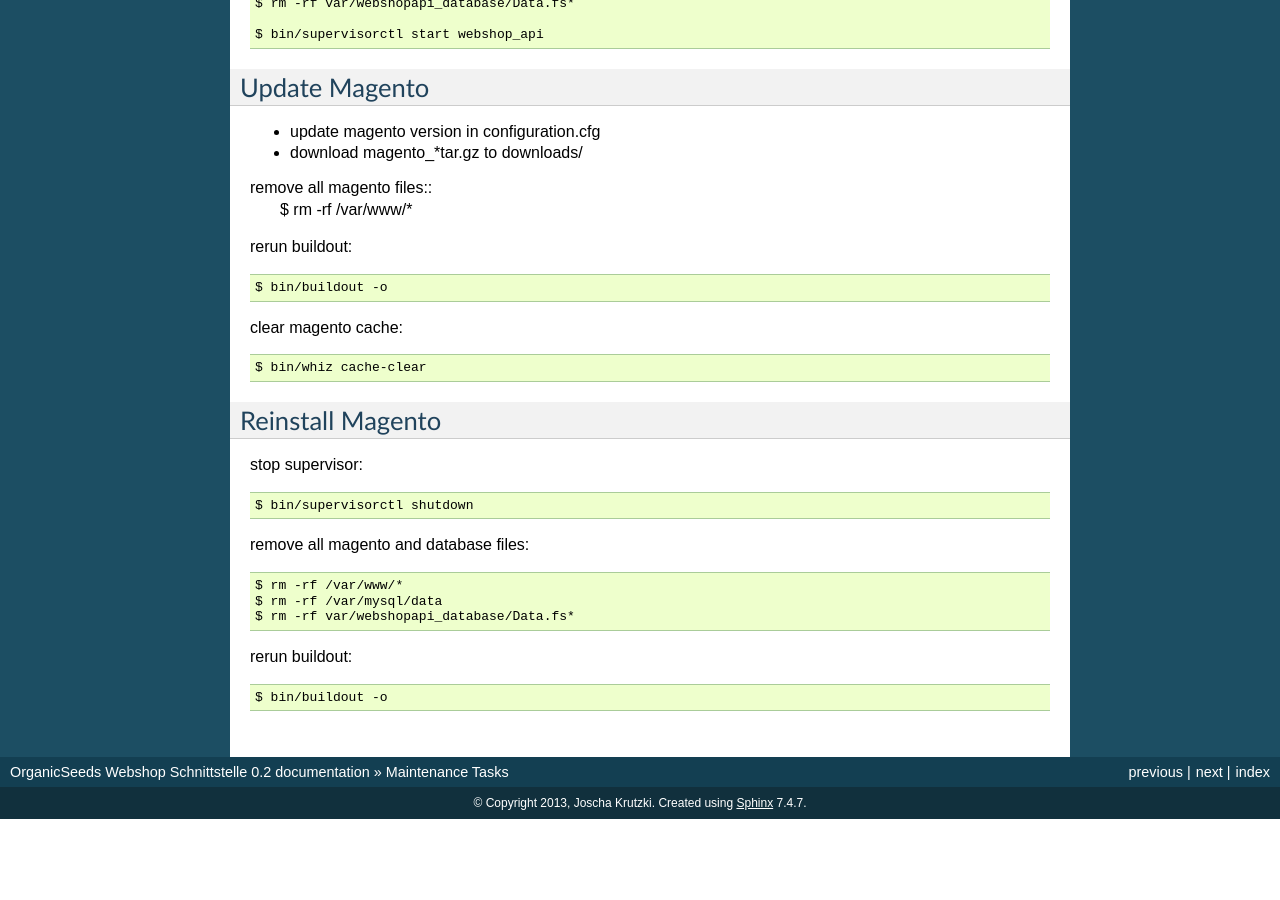
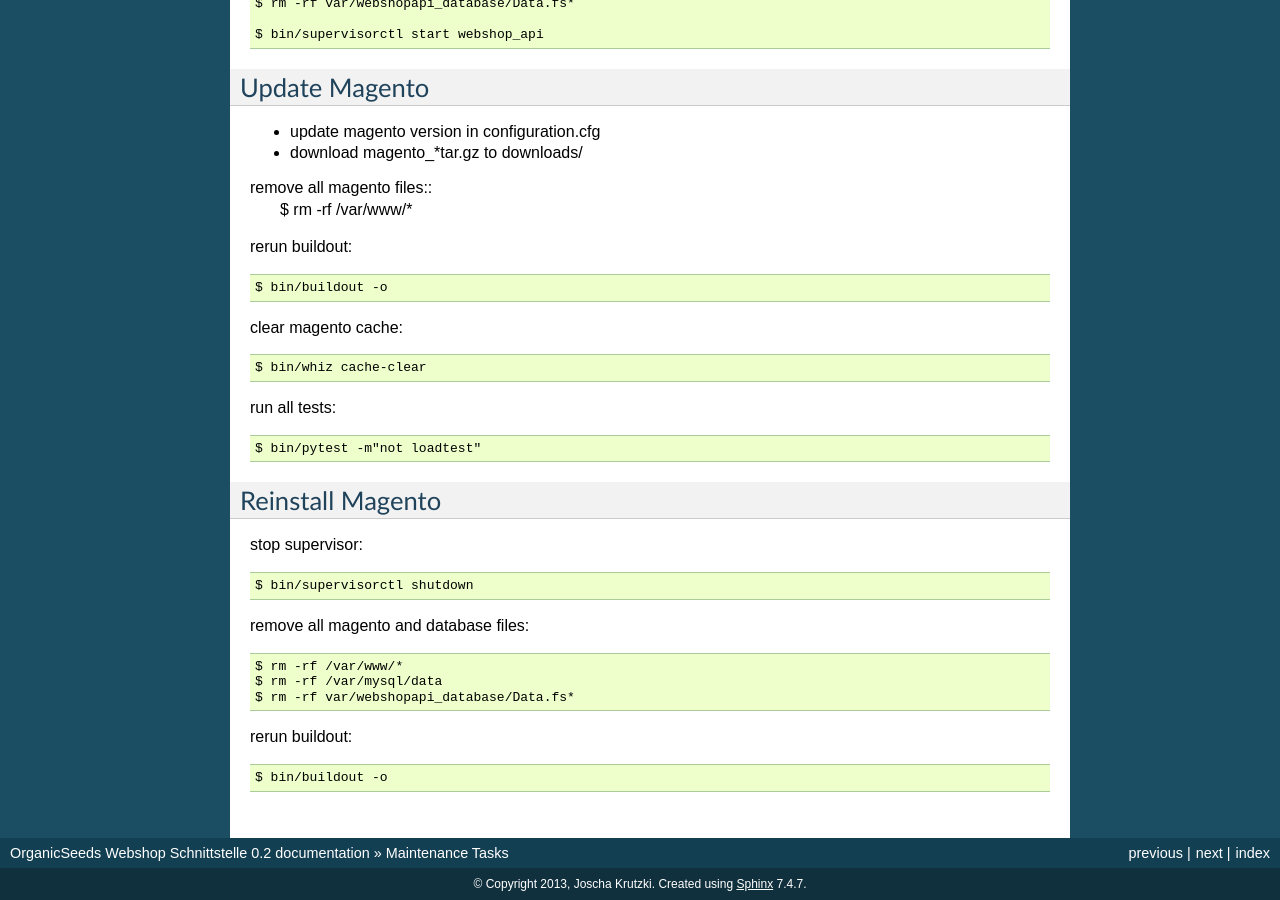
Before and after one commit to joka/buildout-magento-1, a Sphinx documentation site: the page built from docs/maintenance.rst, in a window 1280 px wide and 900 px high, scrolled down 926 px. Built offline with Sphinx 7.4.7, drawn with Linux system fonts in a browser that asks for light colours; before the commit the page ends 1745 px from its top, so only the background shows below that.

Commit message:
updated docs

```diff
--- a/docs/maintenance.rst
+++ b/docs/maintenance.rst
@@ -83,6 +83,10 @@ clear magento cache::
 
     $ bin/whiz cache-clear
 
+run all tests::
+
+    $ bin/pytest -m"not loadtest"
+
 
 Reinstall Magento
 ------------------------
```
